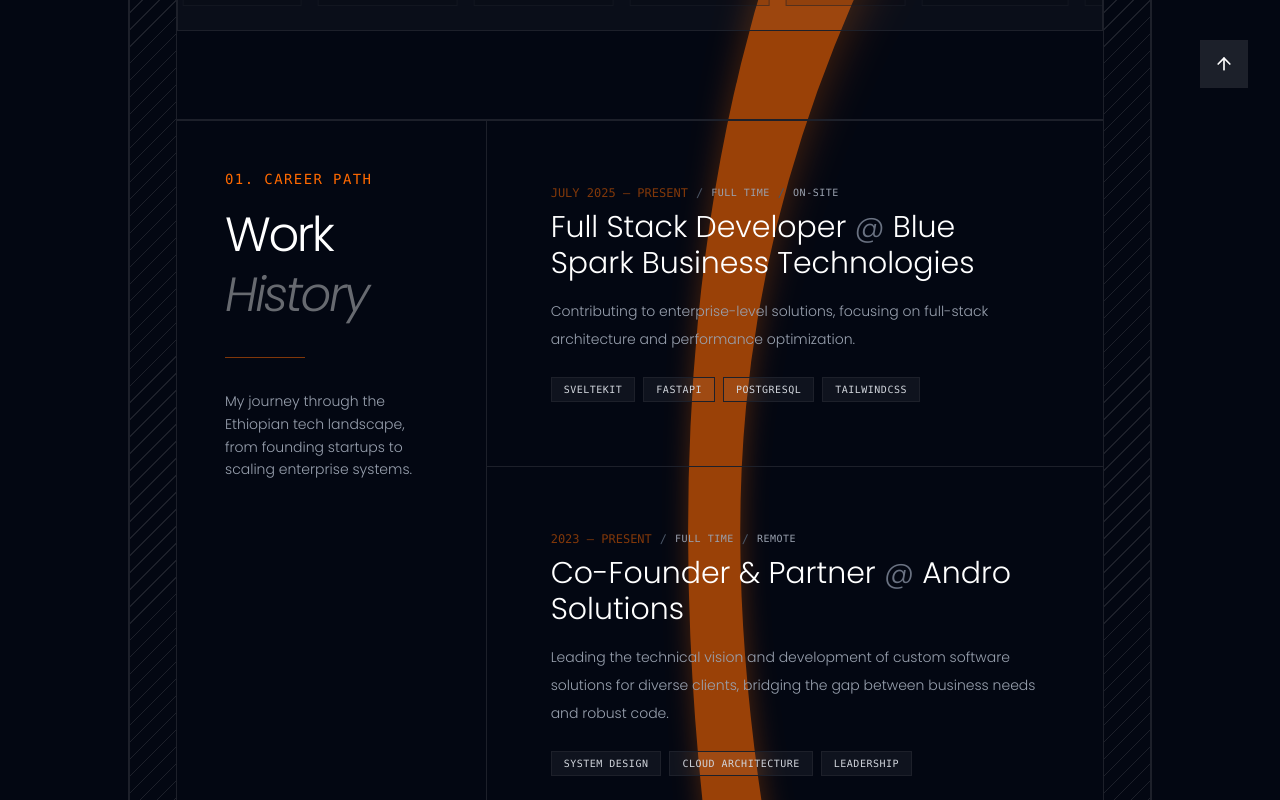
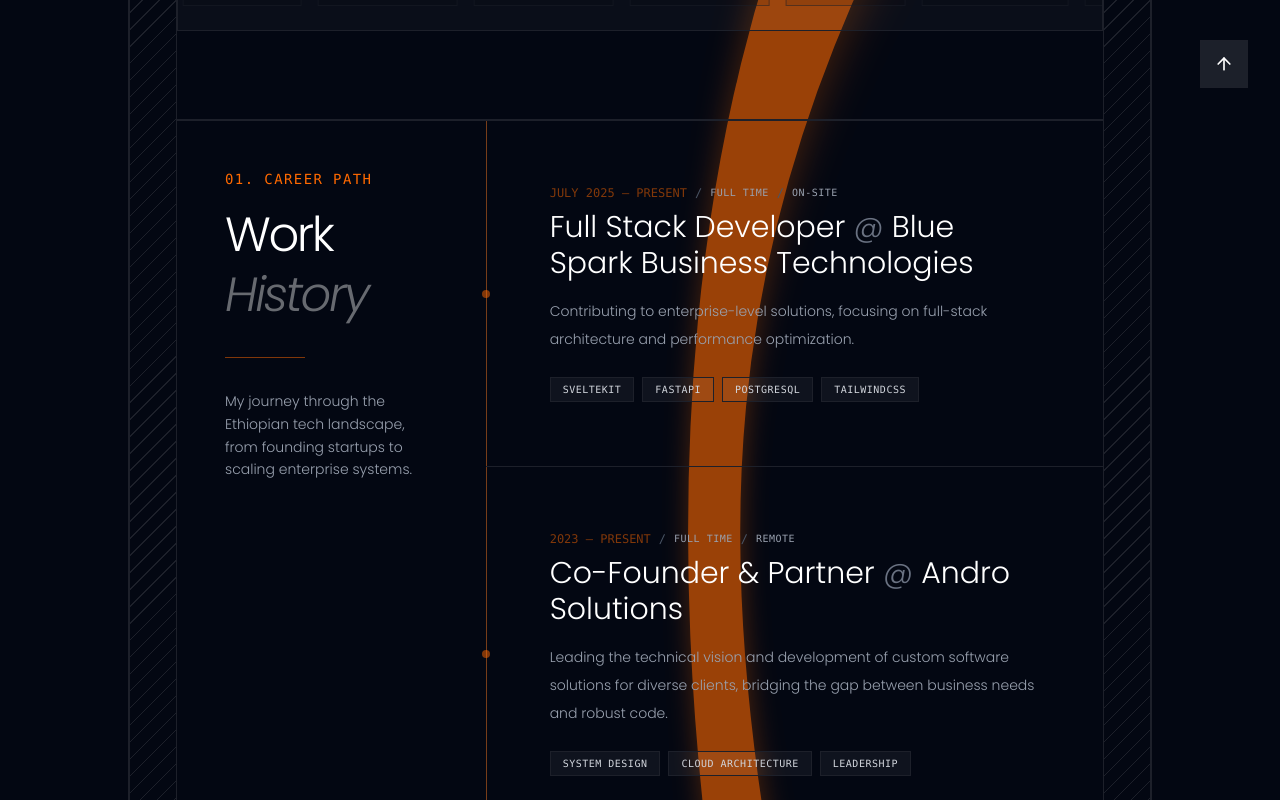
Before and after one commit to Dagin34/my-portfolio-v2, a SvelteKit app: page / in a window 1280 px wide. Shown: the part 680-1480 px from the top of the page. Built offline with nearby package versions, Linux system fonts and the light colour scheme; no server answers; some icons are missing.

Commit message:
UI - Added a scroll-tracking glow rail between the career path header and work history list

```diff
--- a/src/components/experience.svelte
+++ b/src/components/experience.svelte
@@ -1,5 +1,47 @@
 <script lang="ts">
     import experiences from "$lib/experience";
+    import { onMount } from "svelte";
+
+    let railEl: HTMLDivElement;
+    let rowEls: (HTMLDivElement | undefined)[] = $state([]);
+
+    // How far the "glow" (pinned to viewport centre) has travelled down the
+    // rail, as a 0-1 fraction of the rail's own height.
+    let progress = $state(0);
+    // Pixel offset of the glow within the rail, for positioning it directly.
+    let glowOffset = $state(0);
+    // Per-row state relative to the glow: not yet reached, currently being
+    // passed, or already scrolled by — this is what "strengthens" each entry.
+    let rowStates: ("pending" | "current" | "done")[] = $state([]);
+
+    onMount(() => {
+        function update() {
+            if (!railEl) return;
+            const railRect = railEl.getBoundingClientRect();
+            const railHeight = railRect.height || 1;
+            const glowY = window.innerHeight / 2 - railRect.top;
+
+            progress = Math.min(1, Math.max(0, glowY / railHeight));
+            glowOffset = Math.min(railHeight, Math.max(0, glowY));
+
+            rowStates = rowEls.map((el) => {
+                if (!el) return "pending";
+                const rect = el.getBoundingClientRect();
+                if (glowY < rect.top - railRect.top) return "pending";
+                if (glowY > rect.bottom - railRect.top) return "done";
+                return "current";
+            });
+        }
+
+        update();
+        window.addEventListener("scroll", update, { passive: true });
+        window.addEventListener("resize", update);
+
+        return () => {
+            window.removeEventListener("scroll", update);
+            window.removeEventListener("resize", update);
+        };
+    });
 </script>
 
 <section
@@ -27,9 +69,23 @@
         </p>
     </div>
 
-    <div class="w-full md:w-2/3 border-l border-border-color">
+    <div class="relative w-full md:w-2/3">
+        <!-- Progress rail: fills and glows down as you scroll through the list below,
+             tracking whatever row currently sits at the vertical centre of the viewport. -->
+        <div bind:this={railEl} class="absolute inset-y-0 left-0 w-px bg-border-color" aria-hidden="true">
+            <div
+                class="rail-fill absolute top-0 left-0 w-px bg-brand-primary/40"
+                style="height: {progress * 100}%"
+            ></div>
+            <div
+                class="rail-glow absolute left-1/2 h-2.5 w-2.5 -translate-x-1/2 -translate-y-1/2 rounded-full bg-brand-primary shadow-[0_0_14px_4px_rgba(255,105,0,0.75)]"
+                style="top: {glowOffset}px"
+            ></div>
+        </div>
+
         {#each experiences as exp, i}
             <div
+                bind:this={rowEls[i]}
                 class="group relative p-8 md:p-16 border-b border-border-color hover:bg-white/1 hover:backdrop-blur-2xl transition-all duration-800"
             >
                 <div
@@ -39,6 +95,18 @@
                         class="absolute inset-0 separator-pattern scale-150"
                     ></div>
                 </div>
+
+                <!-- Row marker: dims when not yet reached, strengthens while the glow
+                     is passing through this entry, and stays lit once scrolled by. -->
+                <div
+                    class="row-marker absolute left-0 top-1/2 h-2 w-2 -translate-x-1/2 -translate-y-1/2 rounded-full transition-all duration-500 {rowStates[i] ===
+                    'current'
+                        ? 'scale-150 bg-brand-primary shadow-[0_0_10px_3px_rgba(255,105,0,0.7)]'
+                        : rowStates[i] === 'done'
+                          ? 'bg-brand-primary/50'
+                          : 'bg-gray-700'}"
+                    aria-hidden="true"
+                ></div>
 
                 <div class="relative z-10">
                     <div class="flex flex-wrap items-center gap-x-2 text-xs font-mono mb-2 uppercase">
@@ -87,3 +155,18 @@
         </a>
     </div>
 </section>
+
+<style>
+    .rail-fill,
+    .rail-glow {
+        transition: top 150ms ease-out, height 150ms ease-out;
+    }
+
+    @media (prefers-reduced-motion: reduce) {
+        .rail-fill,
+        .rail-glow,
+        .row-marker {
+            transition: none;
+        }
+    }
+</style>
```
